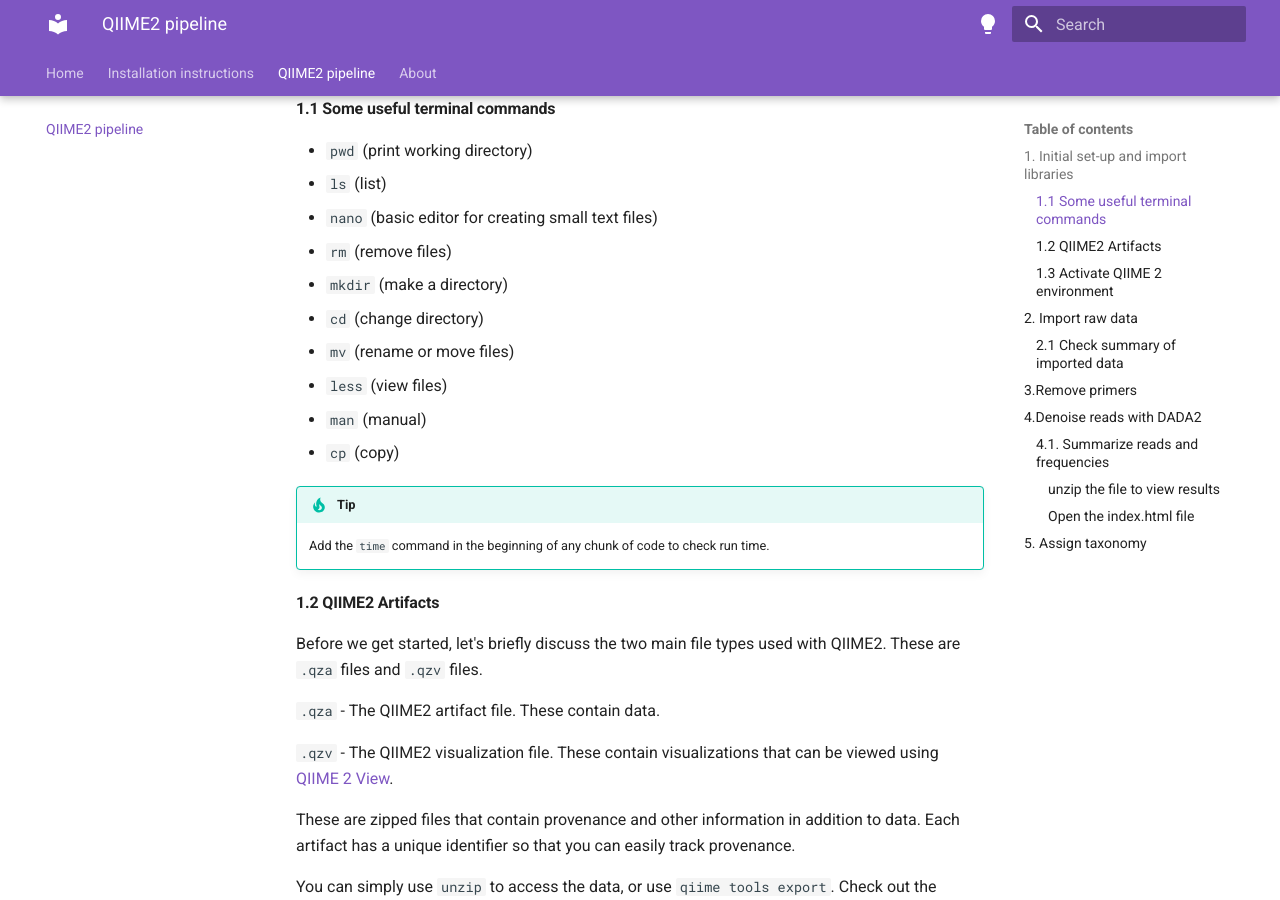
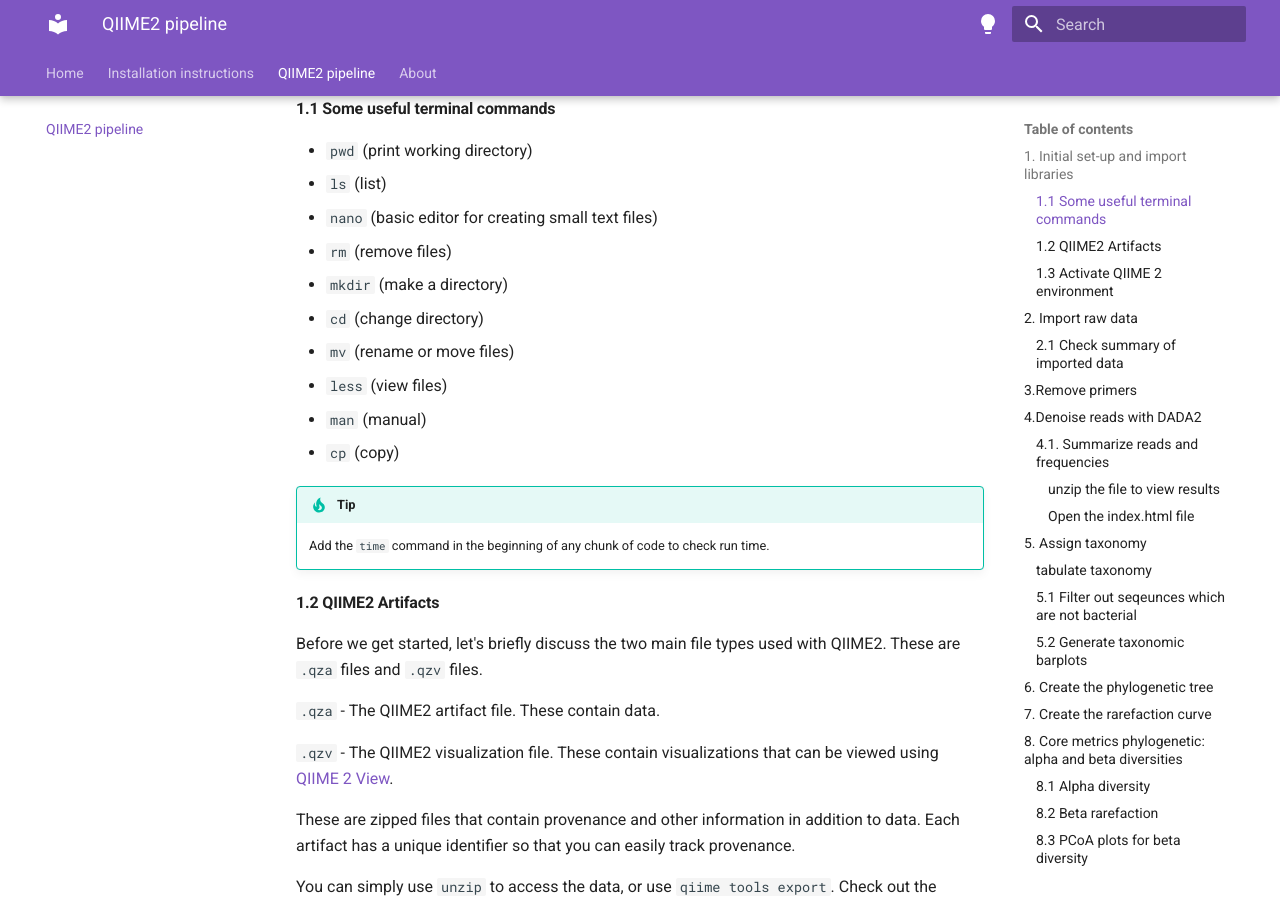
Before and after one commit to PeterResutik/bme307, an MkDocs documentation site: the page built from docs/qiime2_pipeline.md, in a window 1280 px wide and 900 px high, scrolled down 334 px. Built offline with MkDocs 1.6.1 and Material for MkDocs 9.7.7, drawn with Linux system fonts in a browser that asks for light colours.

Commit message:
corrected typo in qiime_pipeline.md

````diff
--- a/docs/qiime2_pipeline.md
+++ b/docs/qiime2_pipeline.md
@@ -196,7 +196,7 @@
     --o-classification taxonomy.qza
 ```
 
-#tabulate taxonomy
+##### tabulate taxonomy
 ```bash
 time \
 qiime metadata tabulate \
````
